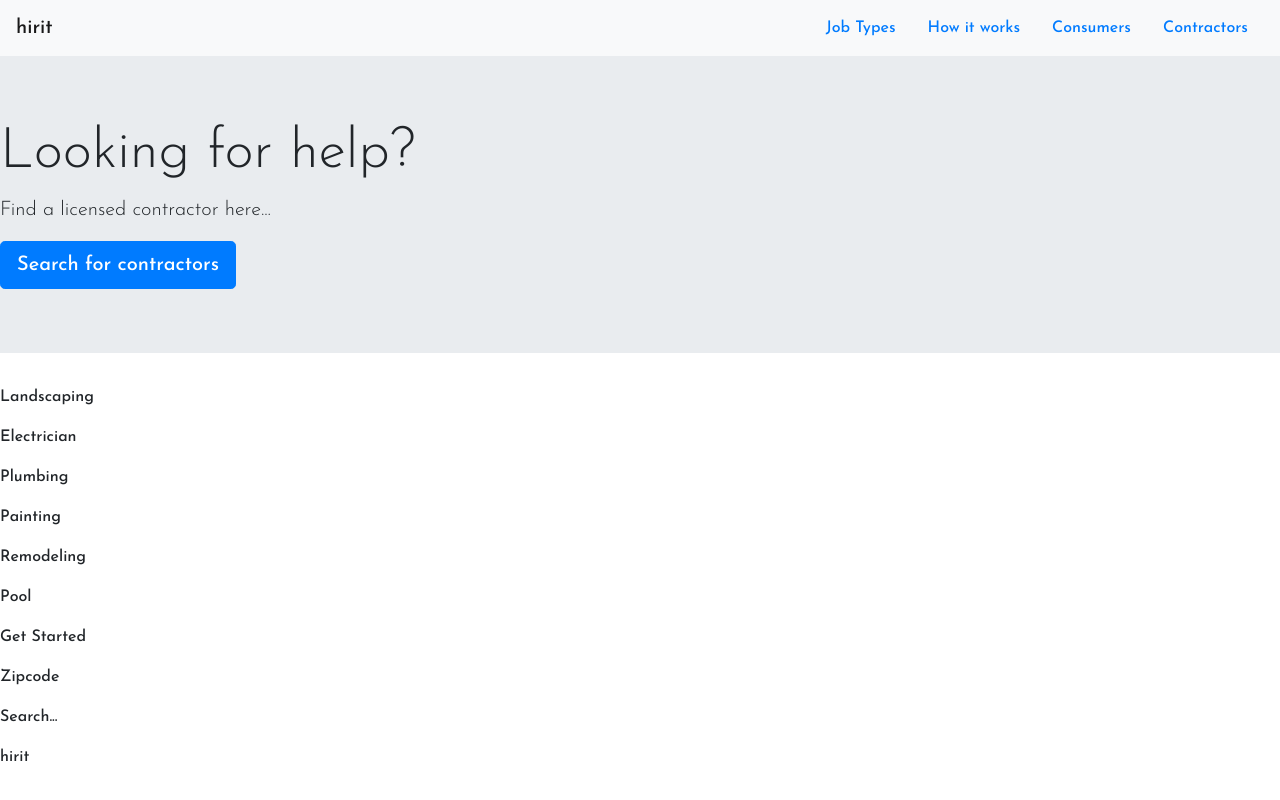
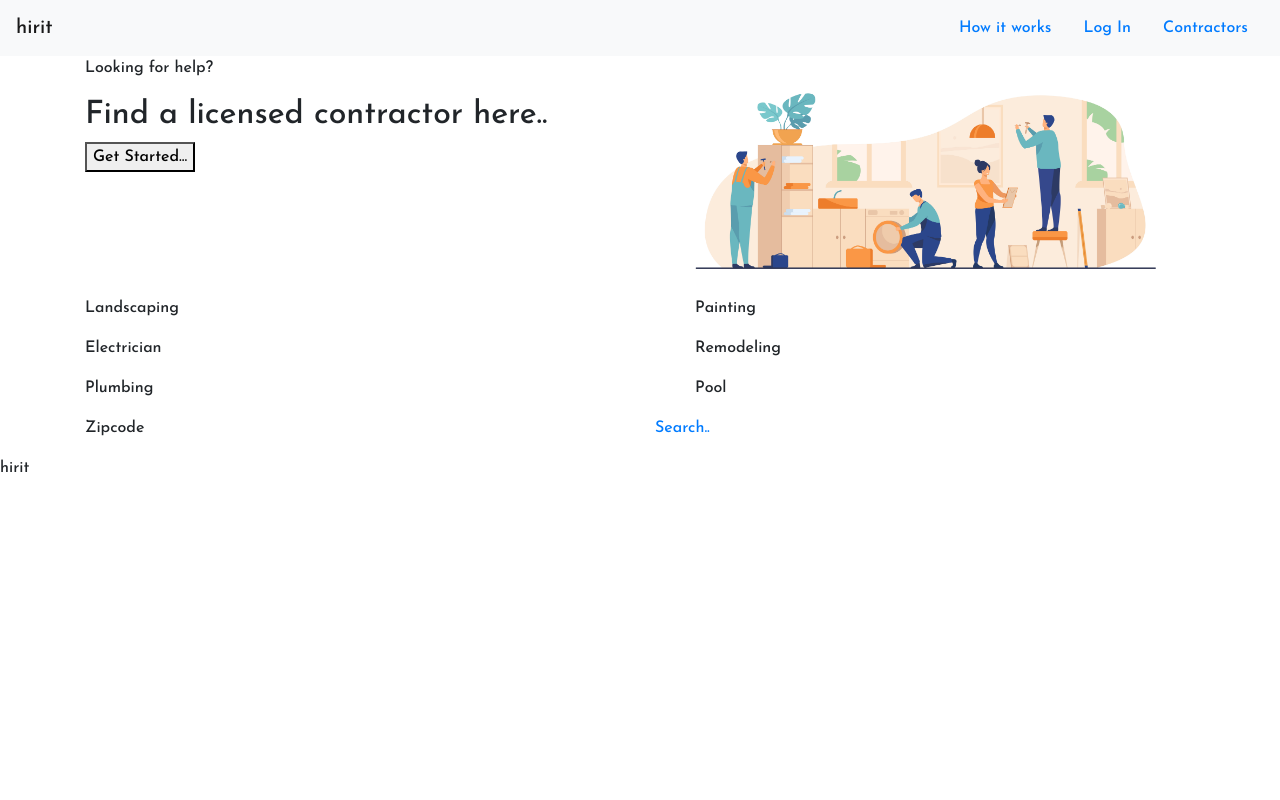
Before and after one commit to anniepuy/hirit, a website: page index.html in a window 1280 px wide. Drawn offline with nearby package versions, Linux system fonts and the light colour scheme.

Commit message:
added search.html

```diff
--- a/css/styles.css
+++ b/css/styles.css
@@ -1,3 +1,8 @@
 body {
     font-family: 'Josefin Sans', sans-serif;
 }
+
+img {
+    max-width: 100%;
+    max-height: 100%;
+}
--- a/index.html
+++ b/index.html
@@ -20,13 +20,10 @@
         <div>
             <ul class="nav justify-content-end">
                 <li class="nav-item">
-                  <a class="nav-link" href="#">Job Types</a>
-                </li>
-                <li class="nav-item">
                   <a class="nav-link" href="#">How it works</a>
                 </li>
                 <li class="nav-item">
-                  <a class="nav-link" href="#">Consumers</a>
+                  <a class="nav-link" href="#">Log In</a>
                 </li>
                 <li class="nav-item">
                     <a class="nav-link" href="#">Contractors</a>
@@ -36,38 +33,45 @@
         </nav>
     </header>
 
-
-
+    <div class="container">
         <section id="main">
-        <div class="jumbotron jumbotron-fluid">
-            <div class="container m-left-5"></div>
-                <h1 class="display-4">Looking for help?</h3>
-                <p class="lead">Find a licensed contractor here...</p>
-                <a class="btn btn-primary btn-lg" href="#" role="button">Search for contractors</a>
+            <div class="row">
+                <div class="col md-6">
+                    <p>Looking for help?</p>
+                    <h2>Find a licensed contractor here..</h2>
+                    <button type="button">Get Started...</button>
                 </div>
-        <div>
-            <!--Insert Image Here-->
+                <div class="col md-6">
+                    <img src="img/help.jpg" a href="http://www.freepik.com"><!--Designed by pch.vector / Freepik--></a>
+                </div>
             </div>
 
-
-        <div>
-            <p>Landscaping</p>
-            <p>Electrician</p>
-            <p>Plumbing</p>
+            <div class="row">
+                <div class="col">
+                    <p>Landscaping<p>
+                    <p>Electrician<p>
+                    <p>Plumbing<p>
+                </div>
+                <div class="col">
+                    <ul>
                         <p>Painting</p>
                         <p>Remodeling</p>
                         <p>Pool</p>
+                    </ul>
                 </div>
-
+            </div>
         </section>
-
         <section id="secondary">
-        <p>Get Started</p>
-
+            <div class="row">
+                <div class="col">
                     <p>Zipcode</p>
-        <p>Search...</p>
+                </div>
+                <div class="col">
+                    <a href="search.html"><p>Search..</p></a>
+                </div>
+            </div>
         </section>
-
+    </div>
     <footer>
         <p>hirit</p>
 
```
Also changed, not shown: search.html (+38 -18 lines), img/help.jpg (added), 2 other files. Lines whose indentation alone changed are shown as unchanged.
